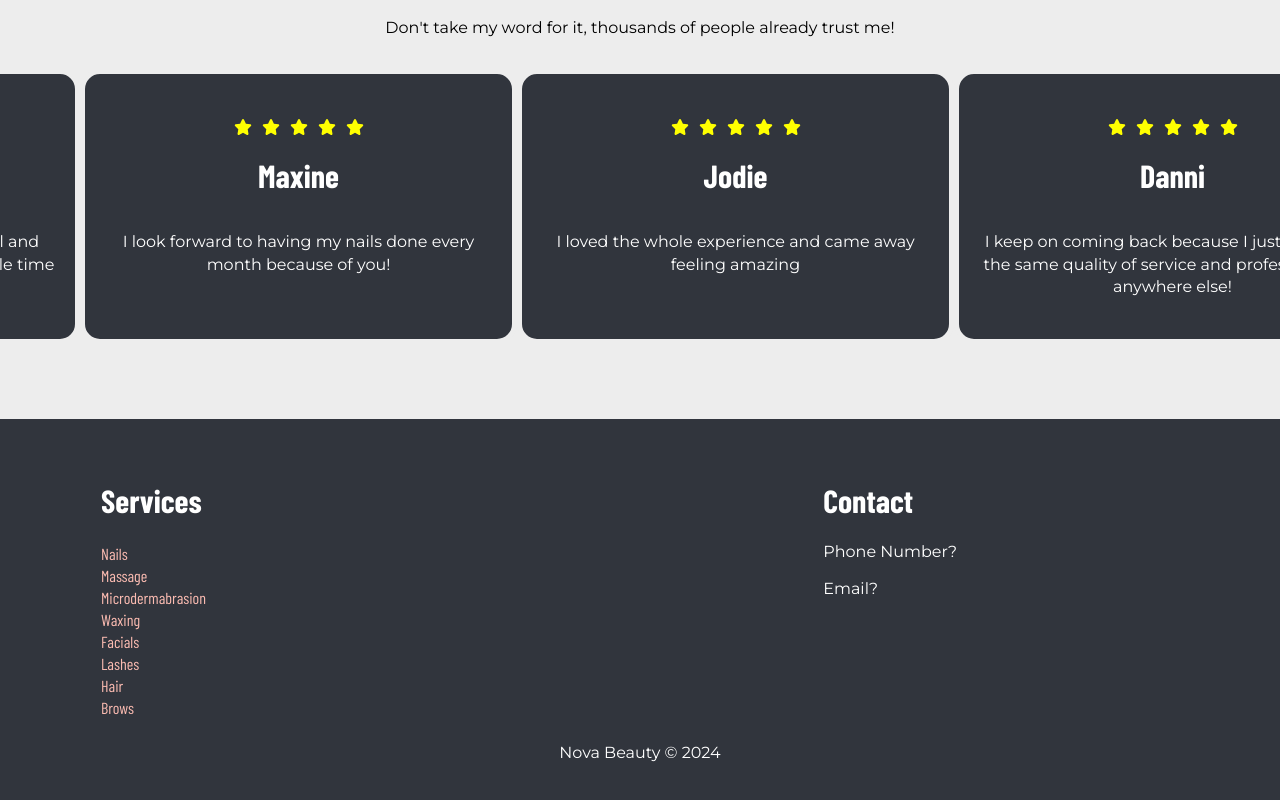
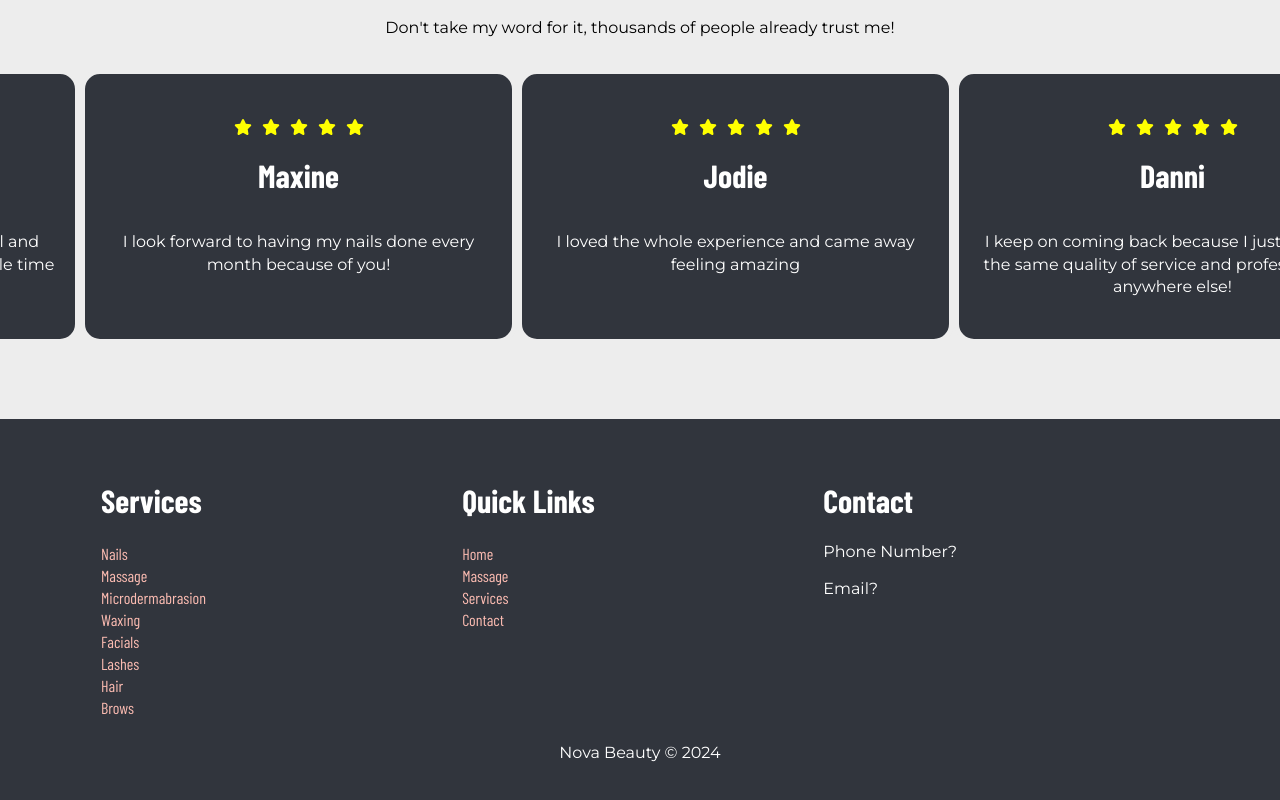
Before and after one commit to JaimieHemmings/novabeauty-react, a React (Vite) app: page / in a window 1280 px wide. Shown: the part 1552-2352 px from the top of the page. Built offline with nearby package versions, Linux system fonts and the light colour scheme; a web font is replaced by a local one.

Commit message:
Footer update

```diff
--- a/src/components/_partials/Footer/index.jsx
+++ b/src/components/_partials/Footer/index.jsx
@@ -30,7 +30,13 @@ const Footer = () => {
                         </ul>
                     </div>
                     <div className="col">
-
+                        <h2>Quick Links</h2>
+                        <ul>
+                            <li><Link to="/">Home</Link></li>
+                            <li><Link to="/about">Massage</Link></li>
+                            <li><Link to="/services">Services</Link></li>
+                            <li><Link to="/contact">Contact</Link></li>
+                        </ul>
                     </div>
                     <div className="col">
                         <h2>Contact</h2>
```
